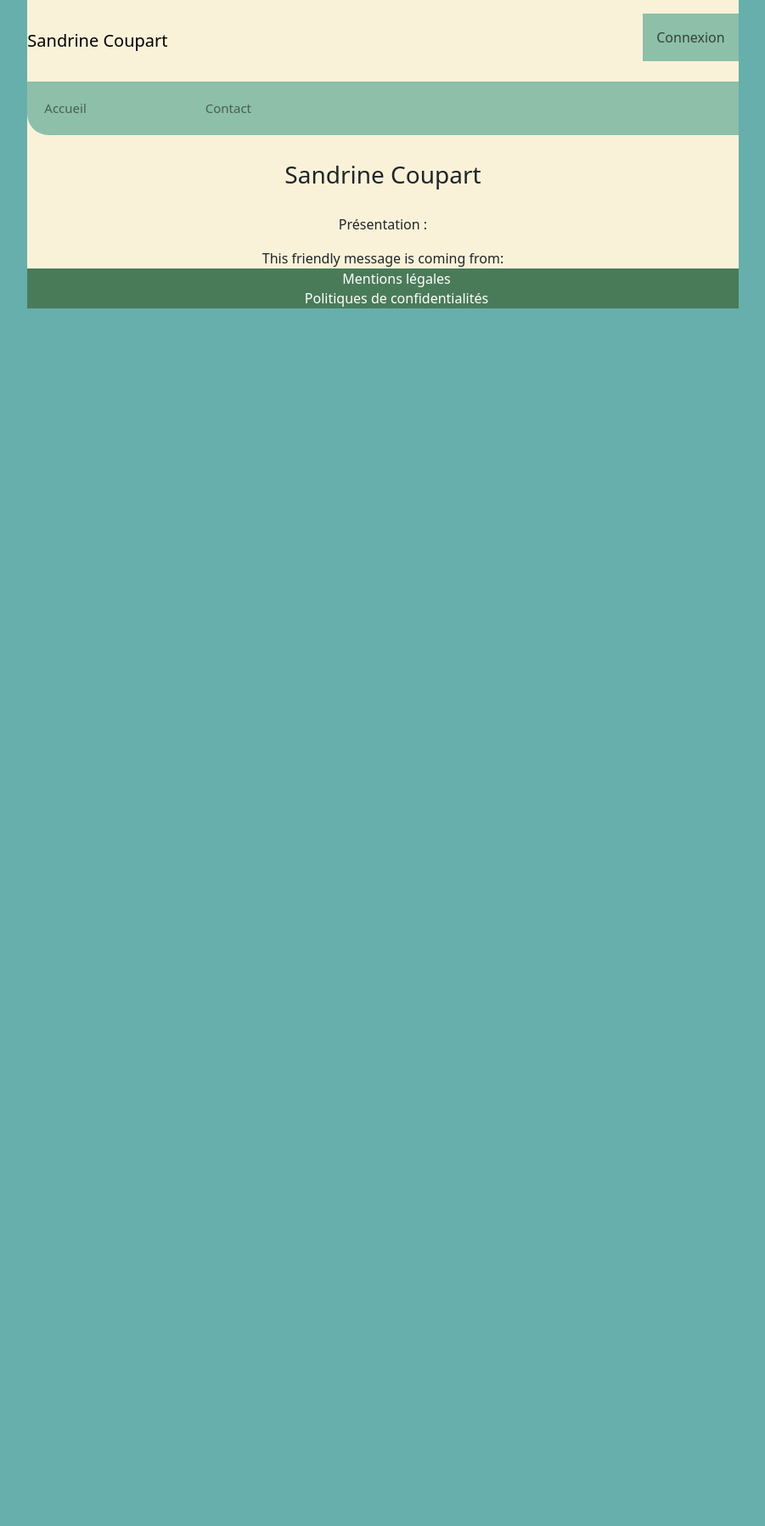
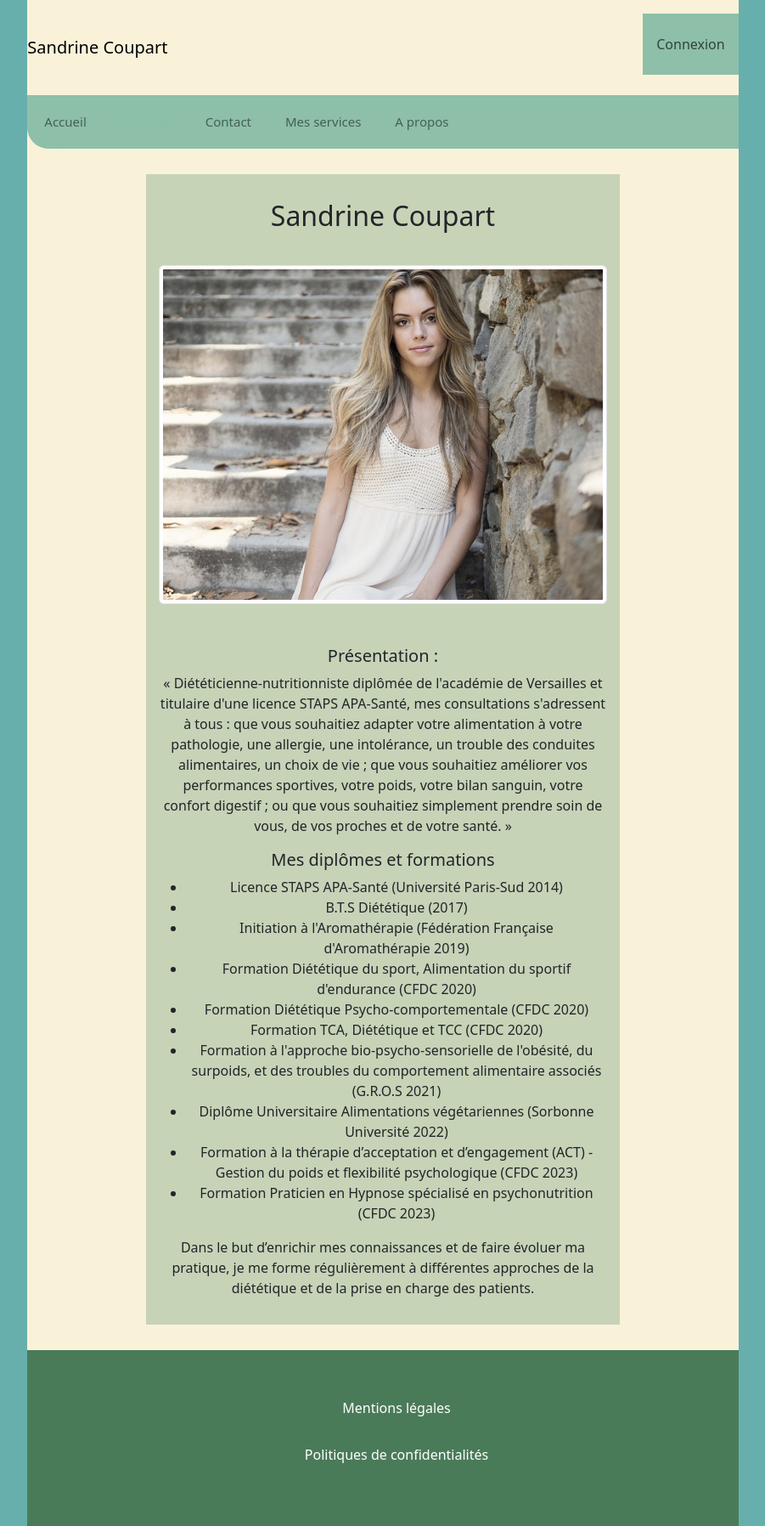
Before and after one commit to Blacklight059/Sandrine-Coupart, a Symfony app: template templates/home/index.html.twig in a window 1280 px wide. Shown: the whole page at 85% size, without its empty margins (189-1090 px from the left). Before the commit the page ends 363 px from the top, so only its background shows below. Run offline with Twig, Linux system fonts and the light colour scheme; the template is opened without the code that fills it, so the values that code supplies are empty; style sheets or scripts are compiled from the project's sources; some libraries are stand-ins or nearby versions.

Commit message:
added content Homepage

```diff
--- a/assets/styles/app.scss
+++ b/assets/styles/app.scss
@@ -204,8 +204,19 @@ h2, h3 {
     color: #fff;
     background-color: #4A7B59;
     width: 100%;
+    padding: 2.5rem;
+    font-size: 1rem;
 }
 
 h2 {
     margin: auto;
 }
+
+.nav-link {
+    padding: 1rem;
+}
+
+.galery-product {
+    text-align: center;
+    float: left;
+}
--- a/config/routes.yaml
+++ b/config/routes.yaml
@@ -3,3 +3,7 @@ controllers:
         path: ../src/Controller/
         namespace: App\Controller
     type: attribute
+
+Homepage:
+    path: /
+    controller: "App/Controller/HomeController::index"
--- a/templates/base.html.twig
+++ b/templates/base.html.twig
@@ -51,14 +51,20 @@
                                 <div class="right">
                                 </div>
                             </div>
-                            <li class="nav-item">
-                                <a class="nav-link" href="javascript:void(0);">Accueil</a>
+                            <li class="nav-item {{ app.request.get('_route') == 'Homepage' ? 'active' : '' }}">
+                                <a class="nav-link" href="{{ path('Homepage') }}">Accueil</a>
                             </li>
                             <li class="nav-item active">
-                                <a class="nav-link" href="javascript:void(0);">Recettes</a>
+                                <a class="nav-link" href="">Recettes</a>
                             </li>
                             <li class="nav-item">
-                                <a class="nav-link" href="javascript:void(0);">Contact</a>
+                                <a class="nav-link" href="">Contact</a>
+                            </li>
+                            <li class="nav-item">
+                                <a class="nav-link" href="">Mes services</a>
+                            </li>
+                            <li class="nav-item">
+                                <a class="nav-link" href="javascript:void(0);">A propos</a>
                             </li>
                         </ul>
                     </div>
--- a/templates/home/index.html.twig
+++ b/templates/home/index.html.twig
@@ -4,15 +4,35 @@
 
 {% block body %}
 <style>
-    .example-wrapper { margin: 1em auto; max-width: 800px; width: 95%; font: 18px/1.5 sans-serif; }
-    .example-wrapper code { background: #F5F5F5; padding: 2px 6px; }
+
 </style>
 <main class="flex--expand-v">
-    <div id="main" class="col-lg-8 col-sm-11 mx-auto text-center">
-        <h3>Sandrine Coupart</h3>
-        <p>Présentation :</p>
+    <div id="main" class="col-lg-8 col-sm-11 mx-auto text-center main">
+        <h2>Sandrine Coupart</h2>
+            <div class="gallery_product d-inline col-lg-4 col-md-6 col-12 align-baseline">
+                <a href="#" class="d-block mb-4 h-100">
+                    <img src={{asset('media/profil.jpg')}} alt="profil" id="img-profil" class="img-fluid img-thumbnail active">
+                </a>
+            </div>
+            <div class="d-inline align-text-top">
+                <h5>Présentation :</h5>
+                <p>« Diététicienne-nutritionniste diplômée de l'académie de Versailles et titulaire d'une licence STAPS APA-Santé, mes consultations s'adressent à tous : que vous souhaitiez adapter votre alimentation à votre pathologie, une allergie, une intolérance, un trouble des conduites alimentaires, un choix de vie ; que vous souhaitiez améliorer vos performances sportives, votre poids, votre bilan sanguin, votre confort digestif ; ou que vous souhaitiez simplement prendre soin de vous, de vos proches et de votre santé. »</p>
+                <h5>Mes diplômes et formations</h5>
+                <ul>
+                    <li>Licence STAPS APA-Santé (Université Paris-Sud 2014)</li>
+                    <li>B.T.S Diététique (2017)</li>
+                    <li>Initiation à l'Aromathérapie (Fédération Française d'Aromathérapie 2019)</li>
+                    <li>Formation Diététique du sport, Alimentation du sportif d'endurance (CFDC 2020)</li>
+                    <li>Formation Diététique Psycho-comportementale (CFDC 2020)</li>
+                    <li>Formation TCA, Diététique et TCC (CFDC 2020)</li>
+                    <li>Formation à l'approche bio-psycho-sensorielle de l'obésité, du surpoids, et des troubles du comportement alimentaire associés (G.R.O.S 2021)</li>
+                    <li>Diplôme Universitaire Alimentations végétariennes (Sorbonne Université 2022)</li>
+                    <li>Formation à la thérapie d’acceptation et d’engagement (ACT) - Gestion du poids et flexibilité  psychologique (CFDC 2023)</li>
+                    <li>Formation Praticien en Hypnose spécialisé en psychonutrition (CFDC 2023)</li>
+                </ul>
+                <p>Dans le but d’enrichir mes connaissances et de faire évoluer ma pratique, je me forme régulièrement à différentes approches de la diététique et de la prise en charge des patients.</p>
+            </div>
 
-        This friendly message is coming from:
 
     </div>
 </main>
--- a/templates/legal_notice/index.html.twig
+++ b/templates/legal_notice/index.html.twig
@@ -8,7 +8,7 @@
     .example-wrapper code { background: #F5F5F5; padding: 2px 6px; }
 </style>
 
-<div class="main">
+<div class="main col-11 mx-auto">
     <h2>Mentions légales</h2>
 
     <p>Conformément aux dispositions de la loi n° 2004-575 du 21 juin 2004 pour la confiance en l’économie numérique, il est précisé aux utilisateurs du site legalplace.fr l’identité des différents intervenants dans le cadre de sa réalisation et de son suivi.</p>
```
Also changed, not shown: src/Controller/AboutController.php (added, +18 -0 lines), src/Controller/ServicesController.php (added, +18 -0 lines), templates/about/index.html.twig (added, +20 -0 lines), templates/services/index.html.twig (added, +20 -0 lines), public/media/profil.jpg (added).
